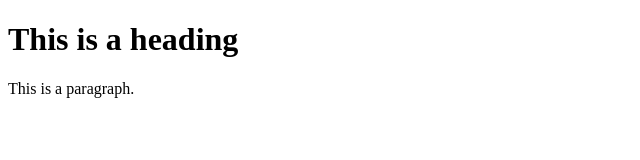
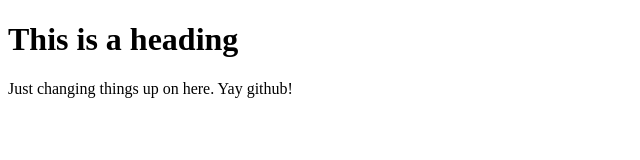
Before and after one commit to forestpines/forestpines.github.io, a plain HTML site: page index.html in a window 1280 px wide. Shown: the whole page, without its empty margins (0-640 px from the left). Drawn offline with Linux system fonts and the light colour scheme.

Commit message:
commit on main

```diff
--- a/index.html
+++ b/index.html
@@ -6,7 +6,8 @@
 
 <body>
   <h1>This is a heading</h1>
-  <p>This is a paragraph.</p>
+  <p>Just changing things up on here. Yay github!</p>
 </body>
+<!-- this is just a test -->
 
 </html>
```
